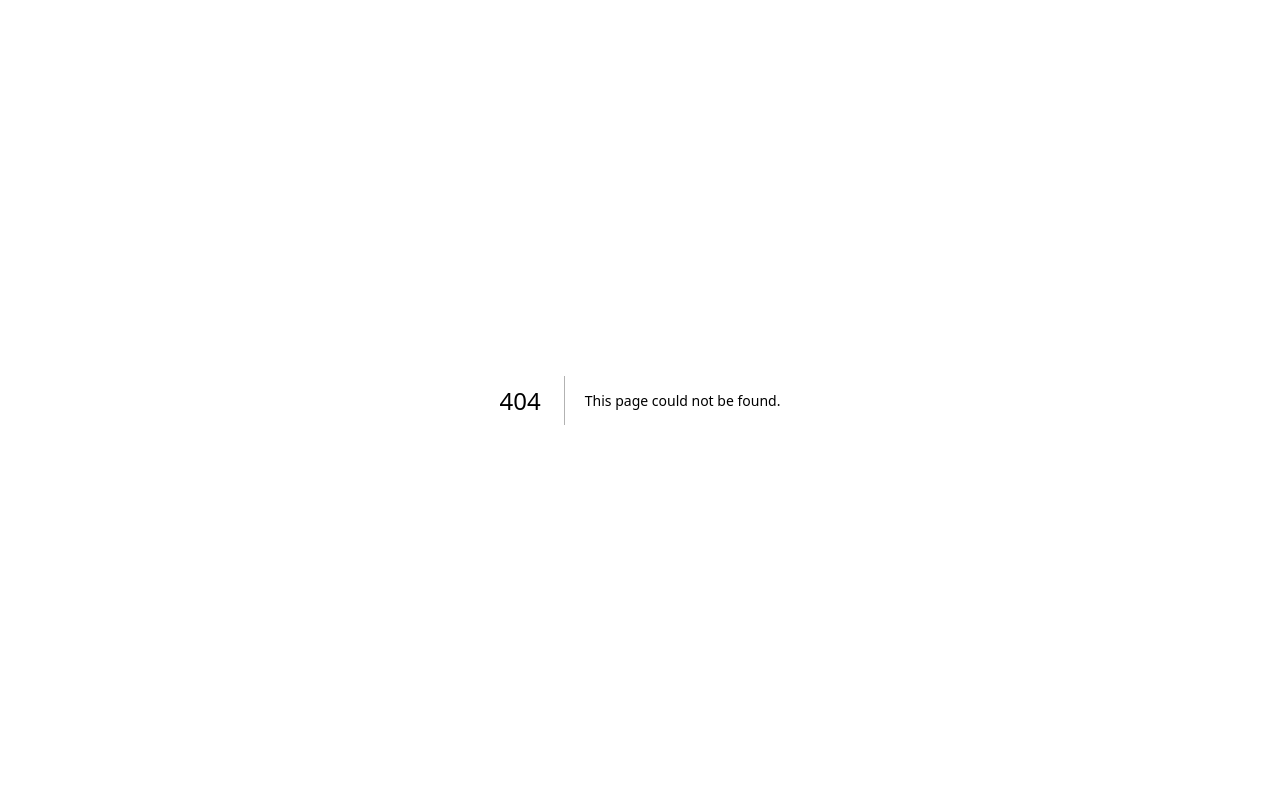
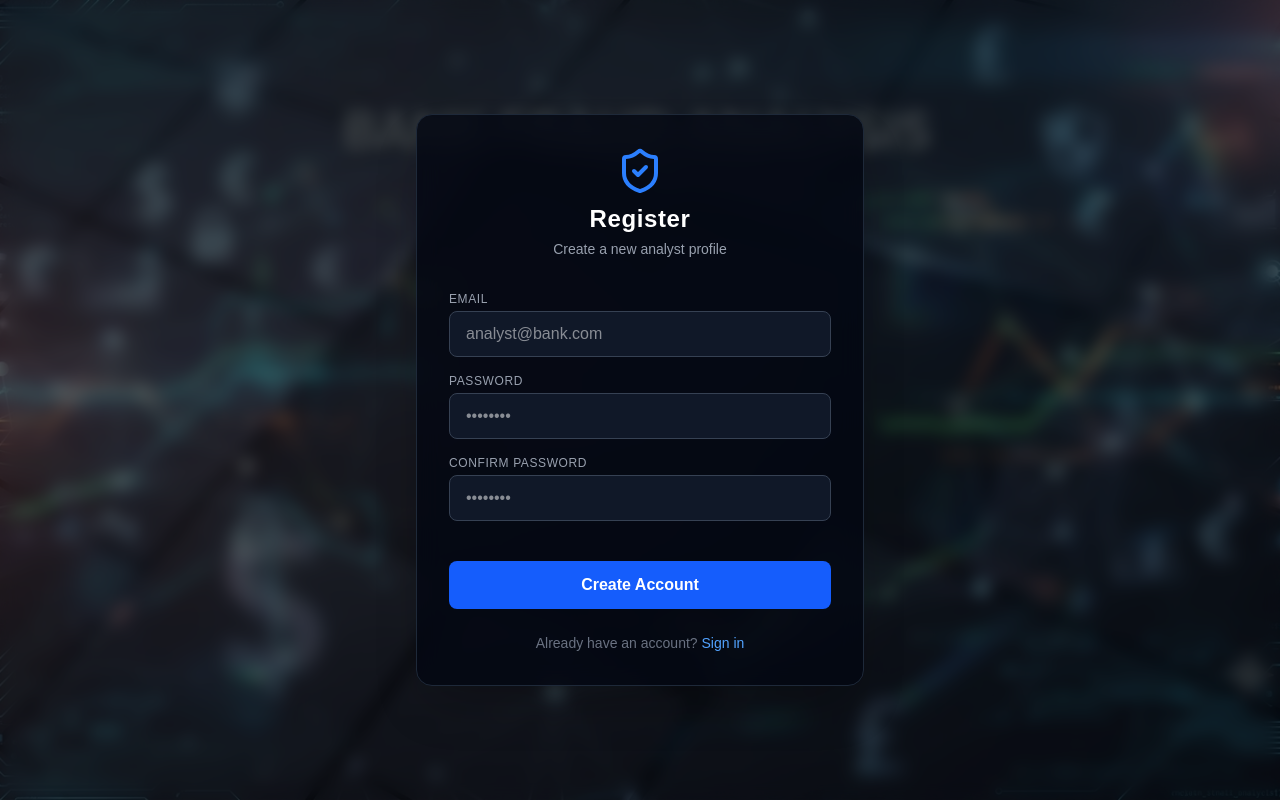
Before and after one commit to akshay470/fraud-spike-detector, a Next.js app in the folder dashboard/: page /signup in a window 1280 px wide. Before the commit this address had no page. Built offline with nearby package versions, Linux system fonts and the light colour scheme.

Commit message:
feat: add sign-in and sign-up demo authentication flow

```diff
--- /dev/null
+++ b/dashboard/app/signin/page.tsx
@@ -0,0 +1,87 @@
+"use client";
+
+import React, { useState } from "react";
+import { useRouter } from "next/navigation";
+import Link from "next/link";
+import { ShieldCheck } from "lucide-react";
+
+export default function SignIn() {
+  const [email, setEmail] = useState("");
+  const [password, setPassword] = useState("");
+  const [error, setError] = useState("");
+  const router = useRouter();
+
+  const handleSignIn = (e: React.FormEvent) => {
+    e.preventDefault();
+    if (!email || !password) {
+      setError("Please fill in both email and password.");
+      return;
+    }
+
+    // Store dummy auth state
+    localStorage.setItem("userEmail", email);
+
+    // Redirect to dashboard
+    router.push("/");
+  };
+
+  return (
+    <div
+      className="min-h-screen flex items-center justify-center bg-gray-900 bg-cover bg-center"
+      style={{ backgroundImage: "url('/auth-background.png')" }}
+    >
+      <div className="absolute inset-0 bg-black/60 backdrop-blur-sm"></div>
+
+      <div className="relative z-10 w-full max-w-md bg-gray-950/80 border border-gray-800 p-8 rounded-2xl shadow-2xl backdrop-blur-md">
+        <div className="flex flex-col items-center mb-8">
+          <ShieldCheck size={48} className="text-emerald-500 mb-2" />
+          <h1 className="text-2xl font-bold text-white tracking-wide">AI Risk Manager</h1>
+          <p className="text-gray-400 text-sm mt-1">Sign in to access your dashboard</p>
+        </div>
+
+        {error && (
+          <div className="bg-red-900/40 border border-red-500/50 text-red-300 px-4 py-2 rounded mb-6 text-sm">
+            {error}
+          </div>
+        )}
+
+        <form onSubmit={handleSignIn} className="space-y-5">
+          <div>
+            <label className="block text-gray-400 text-xs uppercase tracking-wider mb-1">Email</label>
+            <input
+              type="email"
+              value={email}
+              onChange={(e) => setEmail(e.target.value)}
+              className="w-full bg-gray-900 border border-gray-700 text-white rounded-lg px-4 py-2.5 focus:outline-none focus:border-emerald-500 focus:ring-1 focus:ring-emerald-500"
+              placeholder="analyst@bank.com"
+            />
+          </div>
+          <div>
+            <label className="block text-gray-400 text-xs uppercase tracking-wider mb-1">Password</label>
+            <input
+              type="password"
+              value={password}
+              onChange={(e) => setPassword(e.target.value)}
+              className="w-full bg-gray-900 border border-gray-700 text-white rounded-lg px-4 py-2.5 focus:outline-none focus:border-emerald-500 focus:ring-1 focus:ring-emerald-500"
+              placeholder="••••••••"
+            />
+          </div>
+
+          <button
+            type="submit"
+            className="w-full bg-emerald-600 hover:bg-emerald-500 text-white font-bold py-3 px-4 rounded-lg transition-colors mt-4"
+          >
+            Sign In
+          </button>
+        </form>
+
+        <div className="mt-6 text-center text-sm text-gray-500">
+          Don't have an account?{" "}
+          <Link href="/signup" className="text-emerald-400 hover:text-emerald-300">
+            Sign up
+          </Link>
+        </div>
+      </div>
+    </div>
+  );
+}
--- /dev/null
+++ b/dashboard/app/signup/page.tsx
@@ -0,0 +1,102 @@
+"use client";
+
+import React, { useState } from "react";
+import { useRouter } from "next/navigation";
+import Link from "next/link";
+import { ShieldCheck } from "lucide-react";
+
+export default function SignUp() {
+  const [email, setEmail] = useState("");
+  const [password, setPassword] = useState("");
+  const [confirmPassword, setConfirmPassword] = useState("");
+  const [error, setError] = useState("");
+  const router = useRouter();
+
+  const handleSignUp = (e: React.FormEvent) => {
+    e.preventDefault();
+
+    if (!email || !password || !confirmPassword) {
+      setError("Please fill in all fields.");
+      return;
+    }
+
+    if (password !== confirmPassword) {
+      setError("Passwords do not match.");
+      return;
+    }
+
+    // Fake success redirect
+    alert("Account created, please sign in");
+    router.push("/signin");
+  };
+
+  return (
+    <div
+      className="min-h-screen flex items-center justify-center bg-gray-900 bg-cover bg-center"
+      style={{ backgroundImage: "url('/auth-background.png')" }}
+    >
+      <div className="absolute inset-0 bg-black/60 backdrop-blur-sm"></div>
+
+      <div className="relative z-10 w-full max-w-md bg-gray-950/80 border border-gray-800 p-8 rounded-2xl shadow-2xl backdrop-blur-md">
+        <div className="flex flex-col items-center mb-8">
+          <ShieldCheck size={48} className="text-blue-500 mb-2" />
+          <h1 className="text-2xl font-bold text-white tracking-wide">Register</h1>
+          <p className="text-gray-400 text-sm mt-1">Create a new analyst profile</p>
+        </div>
+
+        {error && (
+          <div className="bg-red-900/40 border border-red-500/50 text-red-300 px-4 py-2 rounded mb-6 text-sm">
+            {error}
+          </div>
+        )}
+
+        <form onSubmit={handleSignUp} className="space-y-4">
+          <div>
+            <label className="block text-gray-400 text-xs uppercase tracking-wider mb-1">Email</label>
+            <input
+              type="email"
+              value={email}
+              onChange={(e) => setEmail(e.target.value)}
+              className="w-full bg-gray-900 border border-gray-700 text-white rounded-lg px-4 py-2.5 focus:outline-none focus:border-blue-500 focus:ring-1 focus:ring-blue-500"
+              placeholder="analyst@bank.com"
+            />
+          </div>
+          <div>
+            <label className="block text-gray-400 text-xs uppercase tracking-wider mb-1">Password</label>
+            <input
+              type="password"
+              value={password}
+              onChange={(e) => setPassword(e.target.value)}
+              className="w-full bg-gray-900 border border-gray-700 text-white rounded-lg px-4 py-2.5 focus:outline-none focus:border-blue-500 focus:ring-1 focus:ring-blue-500"
+              placeholder="••••••••"
+            />
+          </div>
+          <div>
+            <label className="block text-gray-400 text-xs uppercase tracking-wider mb-1">Confirm Password</label>
+            <input
+              type="password"
+              value={confirmPassword}
+              onChange={(e) => setConfirmPassword(e.target.value)}
+              className="w-full bg-gray-900 border border-gray-700 text-white rounded-lg px-4 py-2.5 focus:outline-none focus:border-blue-500 focus:ring-1 focus:ring-blue-500"
+              placeholder="••••••••"
+            />
+          </div>
+
+          <button
+            type="submit"
+            className="w-full bg-blue-600 hover:bg-blue-500 text-white font-bold py-3 px-4 rounded-lg transition-colors mt-6"
+          >
+            Create Account
+          </button>
+        </form>
+
+        <div className="mt-6 text-center text-sm text-gray-500">
+          Already have an account?{" "}
+          <Link href="/signin" className="text-blue-400 hover:text-blue-300">
+            Sign in
+          </Link>
+        </div>
+      </div>
+    </div>
+  );
+}
```
Also changed, not shown: dashboard/public/auth-background.png (added).
